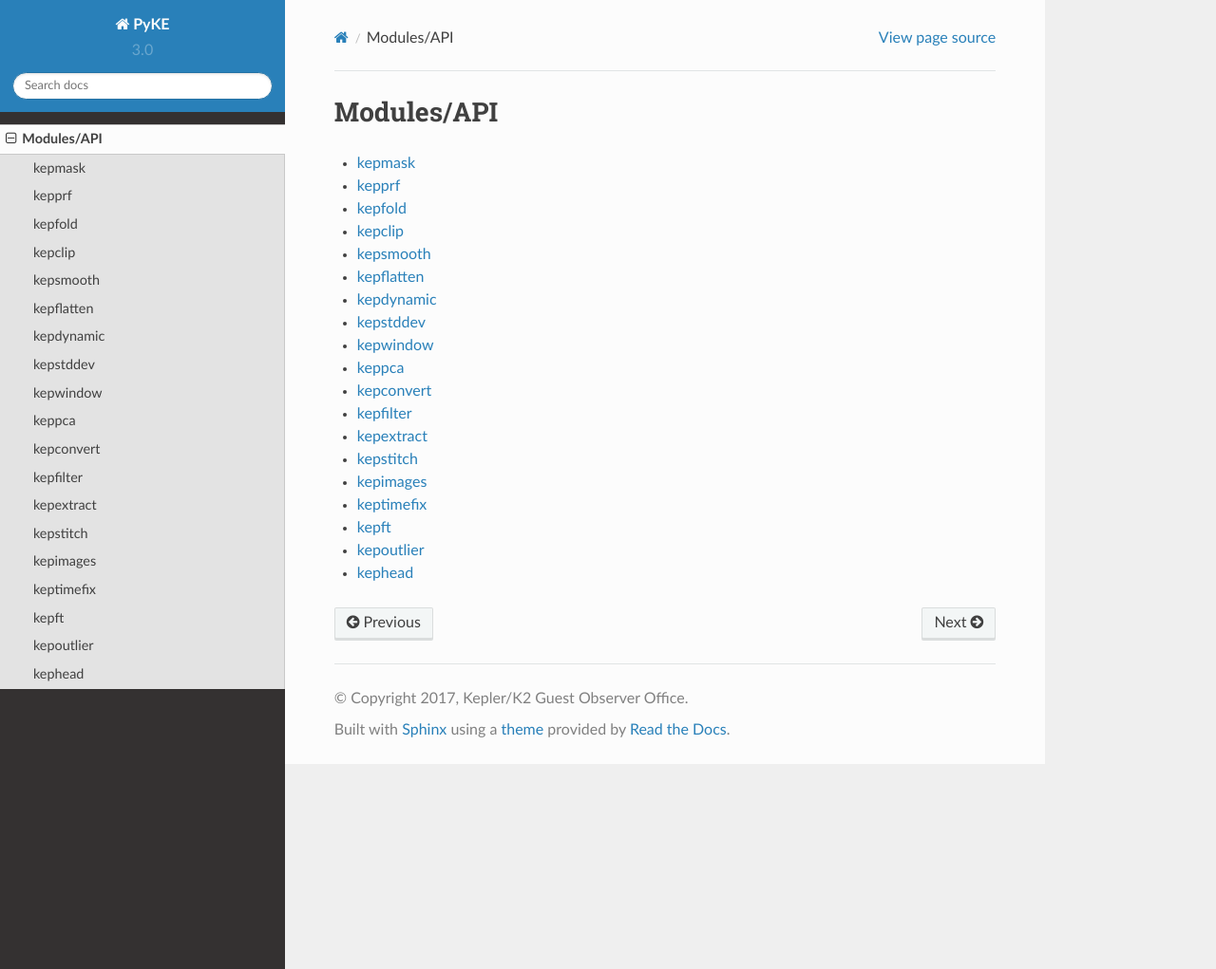
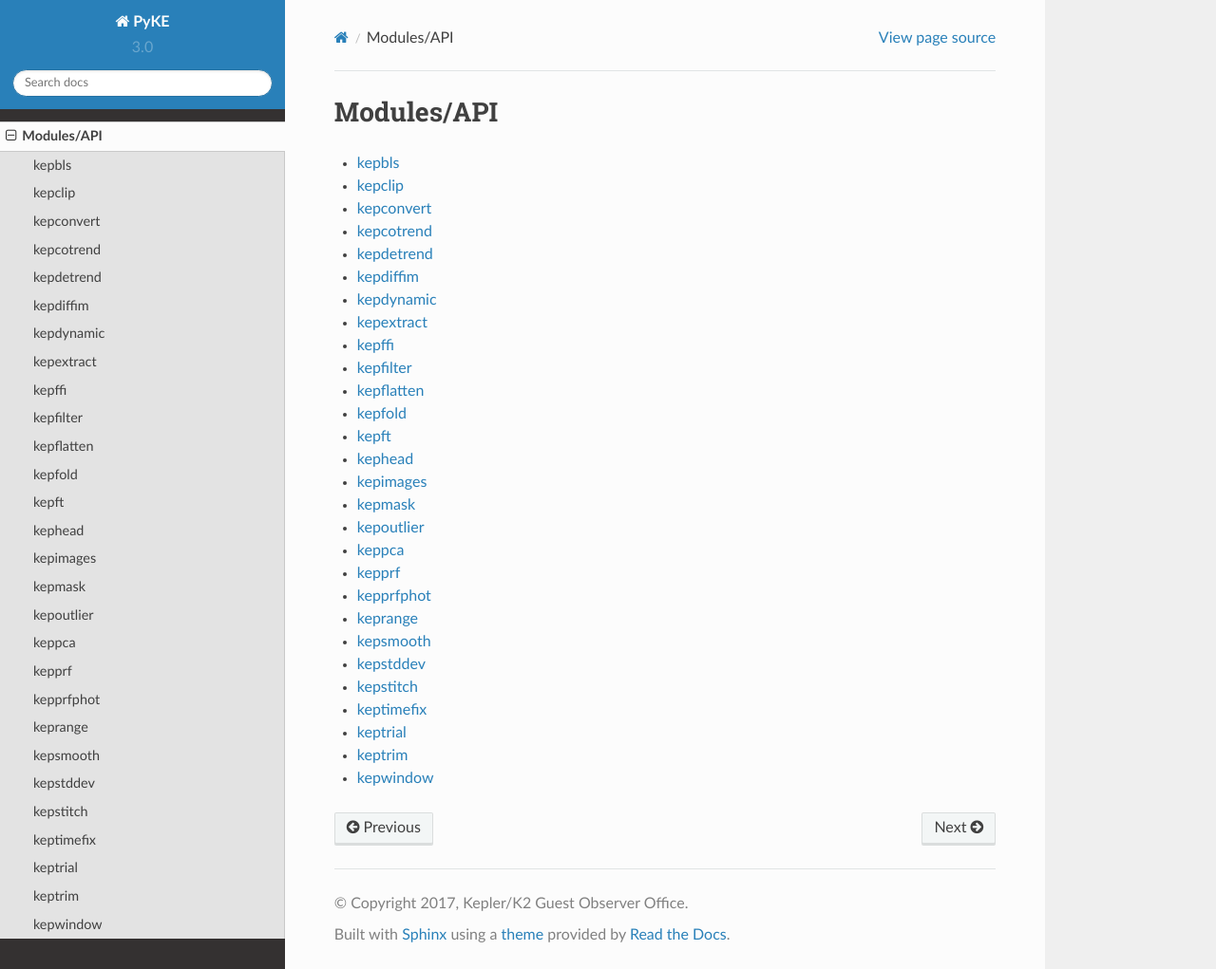
Before and after one commit to KeplerGO/pyke, a Sphinx documentation site: the page built from docs/source/api.rst, in a window 1280 px wide and 1021 px high. Shown: the whole window at 95% size. Built offline with Sphinx 7.4.7 and the Read the Docs theme 2.0.0, drawn with Linux system fonts in a browser that asks for light colours.

Commit message:
fix docs

```diff
--- a/docs/source/api.rst
+++ b/docs/source/api.rst
@@ -3,22 +3,31 @@ Modules/API
 
 .. toctree::
 
+    kepbls
+    kepclip
+    kepconvert
+    kepcotrend
+    kepdetrend
+    kepdiffim
+    kepdynamic
+    kepextract
+    kepffi
+    kepfilter
+    kepflatten
+    kepfold
+    kepft
+    kephead
+    kepimages
     kepmask
+    kepoutlier
+    keppca
     kepprf
-    kepfold
-    kepclip
+    kepprfphot
+    keprange
     kepsmooth
-    kepflatten
-    kepdynamic
     kepstddev
+    kepstitch
+    keptimefix
+    keptrial
+    keptrim
     kepwindow
-    keppca
-    kepconvert
-    kepfilter
-    kepextract
-    kepstitch
-    kepimages
-    keptimefix
-    kepft
-    kepoutlier
-    kephead
```
Also changed, not shown: 3 other files.
